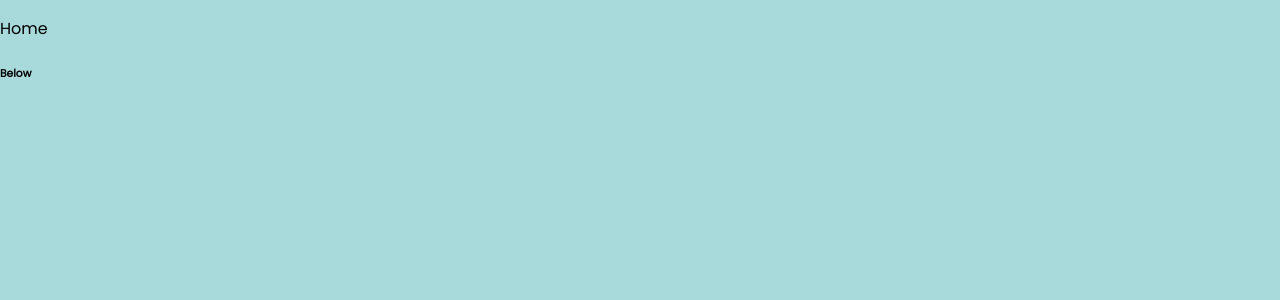
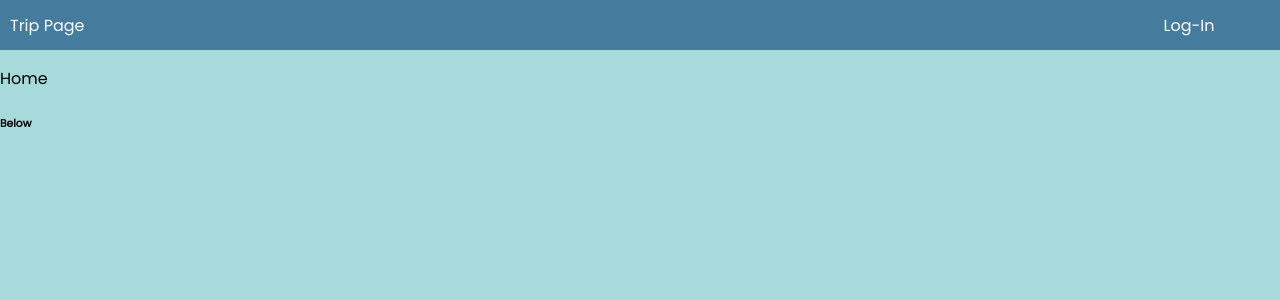
Before and after one commit to dextermichael/Star, a React (Create React App) app in the folder client/: page /user/1 in a window 1280 px wide. Shown: the top 300 px of the page. Built offline with nearby package versions, Linux system fonts and the light colour scheme.

Commit message:
fixed error

```diff
--- a/client/package.json
+++ b/client/package.json
@@ -9,6 +9,7 @@
     "react-dom": "^16.6.3",
     "react-router-dom": "^4.3.1",
     "react-scripts": "2.1.1",
+    "reactstrap": "^6.5.0",
     "styled-components": "^4.1.1"
   },
   "scripts": {
--- a/client/src/components/NavBar.js
+++ b/client/src/components/NavBar.js
@@ -1,11 +1,39 @@
 import React, { Component } from 'react';
+import { Link } from 'react-router-dom'
+import styled from 'styled-components'
+
+const NavBarStyles = styled.div`
+  display: flex;
+  justify-content: space-between;
+  align-items: center;
+  background: #457B9D;
+  height: 50px;
+
+  a {
+    text-decoration: none;
+    padding-left: 10px;
+    color: white;
+    &:active {
+      color: red;
+    }
+  }
+  .right {
+    width: 15vw;
+    display: flex;
+    justify-content: space-around;
+  }
+`;
 
 class NavBar extends Component {
     render() {
         return (
-            <div>
+            <NavBarStyles id="nav-container" class="some-class">
+                <Link to="/">Trip Page</Link>
+                <div className="right">
+                    <Link to="/login">Log-In</Link>
+                </div>
 
-            </div>
+            </NavBarStyles>
         );
     }
 }
--- a/package.json
+++ b/package.json
@@ -1,5 +1,5 @@
 {
-  "name": "Star",
+  "name": "star",
   "version": "1.0.0",
   "description": "A MERN Stack created to help Astrophotographers keep track of there journey.",
   "main": "server.js",
@@ -26,8 +26,8 @@
     "dotenv": "^6.1.0",
     "express": "^4.16.4",
     "mongoose": "^5.3.12"
+
   },
-
   "engines": {
     "node": "10.13.0"
   }
```
Also changed, not shown: 2 other files (tests, documents, lock files or other folders).
